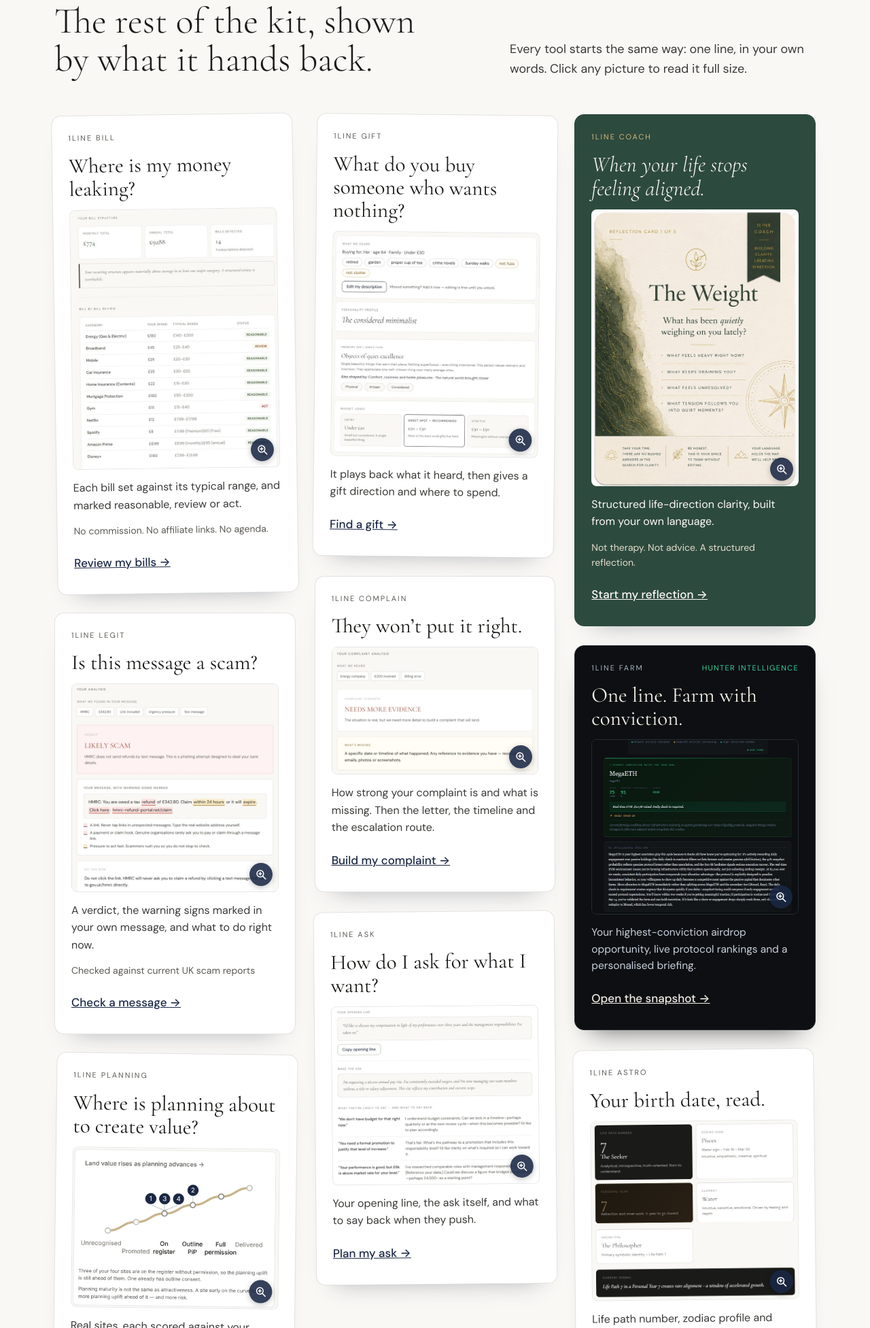
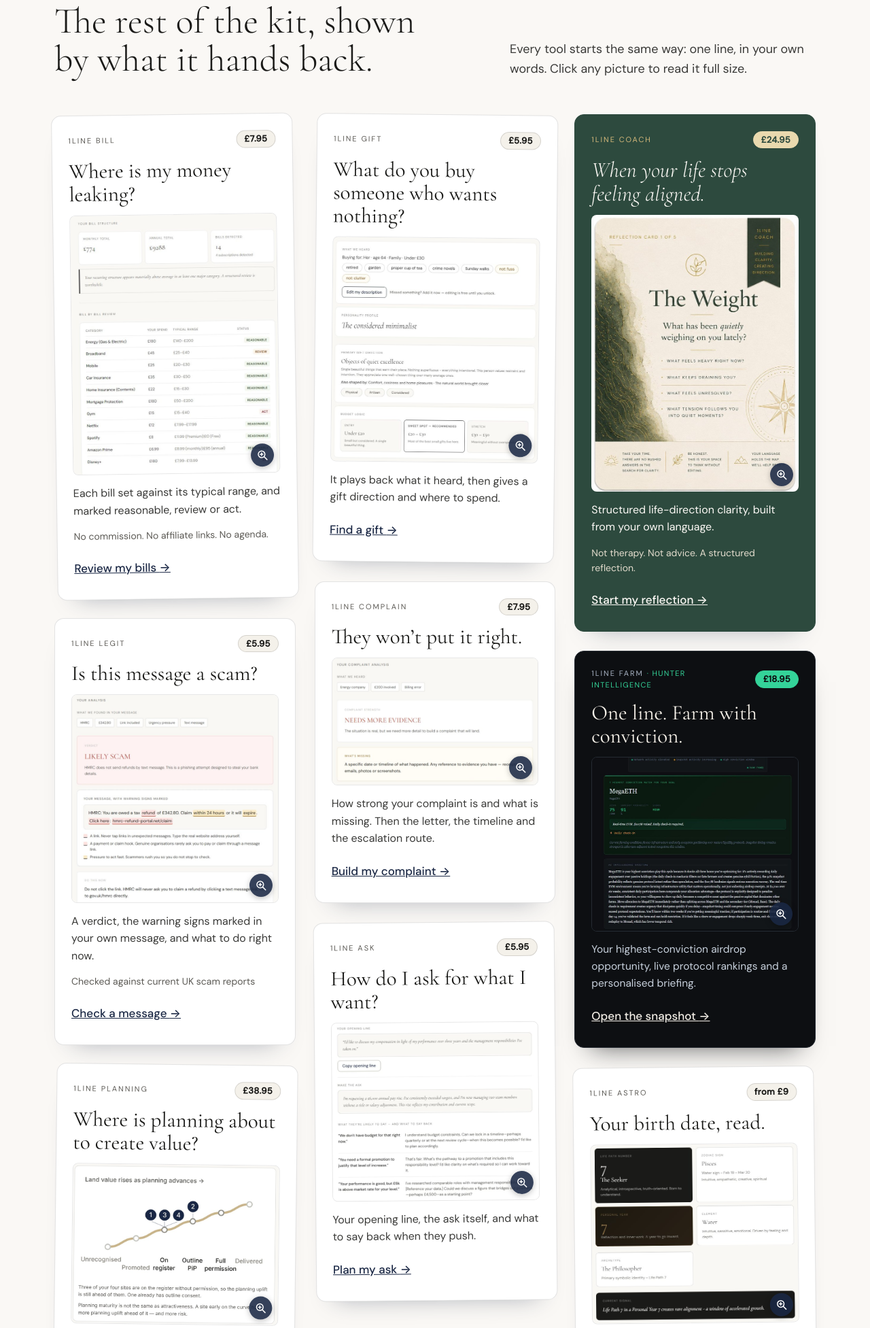
Before and after one commit to OI-ecosystem/1line, a plain HTML site: page index.html in a window 1280 px wide. Shown: the part 2462-4415 px from the top of the page at 68% size. Drawn offline with nearby package versions, Linux system fonts and the light colour scheme.

Commit message:
Add files via upload

```diff
--- a/index.html
+++ b/index.html
@@ -1,4 +1,4 @@
-<!-- 1LINE Index v4.2 | Updated: 15 Nov 2026 | Tool cards and buttons open each tool's landing page again (for example property_folder.html), where the tool is explained in full. This undoes v4.1, which had pointed them at the tool itself. Nothing else changed. Previous: 1LINE Index v4.0 | Updated: 15 Nov 2026 | New homepage. A worked example (Property), the kit shown by real output screenshots, a "More tools" section so every tool stays on sale, RC Loop with real documents, and every screenshot opens full screen when clicked. Kept exactly: the free-trial request (same tools, same email), blog links, GoatCounter and the Lemon Squeezy affiliate script. No prices on this page. Screenshots live in img/home/. Previous: 1LINE Index v3.8 | Updated: 7 Nov 2026 -->
+<!-- 1LINE Index v4.3 | Updated: 25 Nov 2026 | Price tag in the top-right corner of each tool card (agreed with Adrian, 25 Nov): Bill £7.95, Legit £5.95, Planning £38.95, Gift £5.95, Complain £7.95, Ask £5.95, Coach £24.95, Farm £18.95, Astro from £9, EverEcho £7.95, Pitch £9.95. Gold tag on Coach, green on Farm ("Hunter Intelligence" moves next to the name). Nothing else changed. Previous: 1LINE Index v4.2 | Updated: 15 Nov 2026 | Tool cards and buttons open each tool's landing page again (for example property_folder.html), where the tool is explained in full. This undoes v4.1, which had pointed them at the tool itself. Nothing else changed. Previous: 1LINE Index v4.0 | Updated: 15 Nov 2026 | New homepage. A worked example (Property), the kit shown by real output screenshots, a "More tools" section so every tool stays on sale, RC Loop with real documents, and every screenshot opens full screen when clicked. Kept exactly: the free-trial request (same tools, same email), blog links, GoatCounter and the Lemon Squeezy affiliate script. No prices on this page. Screenshots live in img/home/. Previous: 1LINE Index v3.8 | Updated: 7 Nov 2026 -->
 <!DOCTYPE html>
 <html lang="en-GB">
 <head>
@@ -230,6 +230,12 @@ body{font-size:16.5px}
 <!-- Lemon Squeezy affiliate tracking (approved by Garry, 7 Nov 2026) -->
 <script>window.lemonSqueezyAffiliateConfig = { store: "opportunity-intelligence" };</script>
 <script src="https://lmsqueezy.com/affiliate.js" defer></script>
+<style>
+/* -- price tag, top right of each tool card (v4.3). To change a price, edit the tag's text in that card. -- */
+.card-price{flex:none;font-family:var(--sans,inherit);font-size:13px;font-weight:600;letter-spacing:.02em;text-transform:none;color:#1A1A18;background:#F4F1EA;border:1px solid rgba(26,26,24,.14);border-radius:999px;padding:4px 11px;line-height:1.2;white-space:nowrap}
+.card-coach .card-price{color:#2D4A3E;background:#E9D9AE;border-color:#E9D9AE}
+.card-farm .card-price{color:#0D0F12;background:#34D399;border-color:#34D399}
+</style>
 </head>
 <body>
 <header class="top">
@@ -317,7 +323,7 @@ body{font-size:16.5px}
 </div>
 <div class="masonry">
 <article class="card " style="--tilt:-0.8deg">
-<p class="card-name"><span>1LINE Bill</span></p>
+<p class="card-name"><span>1LINE Bill</span><span class="card-price">£7.95</span></p>
 <h3>Where is my money leaking?</h3>
 <a class="zoom " href="img/home/full/bill-read.jpg" data-cap="1LINE Bill: each bill against its typical range"><img src="img/home/bill-read.jpg" width="700" height="880" loading="lazy" alt="1LINE Bill: monthly and annual totals, then each bill against its typical range"><span class="zoom-cue"><svg viewBox="0 0 24 24" width="18" height="18" fill="none" stroke="currentColor" stroke-width="2" stroke-linecap="round" stroke-linejoin="round" aria-hidden="true"><circle cx="10.5" cy="10.5" r="6.5"/><path d="M15.5 15.5 21 21"/><path d="M10.5 7.8v5.4M7.8 10.5h5.4"/></svg><span class="vh"> Open full screen</span></span></a>
 <p class="card-text">Each bill set against its typical range, and marked reasonable, review or act.</p>
@@ -325,7 +331,7 @@ body{font-size:16.5px}
 <a class="go" href="bill_folder.html">Review my bills <span aria-hidden="true">→</span></a>
 </article>
 <article class="card ">
-<p class="card-name"><span>1LINE Legit</span></p>
+<p class="card-name"><span>1LINE Legit</span><span class="card-price">£5.95</span></p>
 <h3>Is this message a scam?</h3>
 <a class="zoom " href="img/home/full/legit-read.jpg" data-cap="1LINE Legit: the verdict, the warning signs and what to do now"><img src="img/home/legit-read.jpg" width="720" height="724" loading="lazy" alt="1LINE Legit: a verdict of likely scam, with the warning signs marked in the message and what to do now"><span class="zoom-cue"><svg viewBox="0 0 24 24" width="18" height="18" fill="none" stroke="currentColor" stroke-width="2" stroke-linecap="round" stroke-linejoin="round" aria-hidden="true"><circle cx="10.5" cy="10.5" r="6.5"/><path d="M15.5 15.5 21 21"/><path d="M10.5 7.8v5.4M7.8 10.5h5.4"/></svg><span class="vh"> Open full screen</span></span></a>
 <p class="card-text">A verdict, the warning signs marked in your own message, and what to do right now.</p>
@@ -333,7 +339,7 @@ body{font-size:16.5px}
 <a class="go" href="legit_folder.html">Check a message <span aria-hidden="true">→</span></a>
 </article>
 <article class="card " style="--tilt:0.7deg">
-<p class="card-name"><span>1LINE Planning</span></p>
+<p class="card-name"><span>1LINE Planning</span><span class="card-price">£38.95</span></p>
 <h3>Where is planning about to create value?</h3>
 <a class="zoom " href="img/home/full/planning.jpg" data-cap="1LINE Planning: your sites on the planning value curve"><img src="img/home/planning.jpg" width="820" height="634" loading="lazy" alt="1LINE Planning: four sites placed along the planning curve, with a short reading"><span class="zoom-cue"><svg viewBox="0 0 24 24" width="18" height="18" fill="none" stroke="currentColor" stroke-width="2" stroke-linecap="round" stroke-linejoin="round" aria-hidden="true"><circle cx="10.5" cy="10.5" r="6.5"/><path d="M15.5 15.5 21 21"/><path d="M10.5 7.8v5.4M7.8 10.5h5.4"/></svg><span class="vh"> Open full screen</span></span></a>
 <p class="card-text">Real sites, each scored against your brief, with the evidence and what to check first.</p>
@@ -341,7 +347,7 @@ body{font-size:16.5px}
 <a class="go" href="planning_folder.html">Find sites <span aria-hidden="true">→</span></a>
 </article>
 <article class="card " style="--tilt:0.6deg">
-<p class="card-name"><span>1LINE Gift</span></p>
+<p class="card-name"><span>1LINE Gift</span><span class="card-price">£5.95</span></p>
 <h3>What do you buy someone who wants nothing?</h3>
 <a class="zoom " href="img/home/full/gift-read.jpg" data-cap="1LINE Gift: what it heard and the gift direction"><img src="img/home/gift-read.jpg" width="700" height="761" loading="lazy" alt="1LINE Gift: what it heard, a personality profile and the main gift direction"><span class="zoom-cue"><svg viewBox="0 0 24 24" width="18" height="18" fill="none" stroke="currentColor" stroke-width="2" stroke-linecap="round" stroke-linejoin="round" aria-hidden="true"><circle cx="10.5" cy="10.5" r="6.5"/><path d="M15.5 15.5 21 21"/><path d="M10.5 7.8v5.4M7.8 10.5h5.4"/></svg><span class="vh"> Open full screen</span></span></a>
 <p class="card-text">It plays back what it heard, then gives a gift direction and where to spend.</p>
@@ -349,7 +355,7 @@ body{font-size:16.5px}
 <a class="go" href="gift_folder.html">Find a gift <span aria-hidden="true">→</span></a>
 </article>
 <article class="card ">
-<p class="card-name"><span>1LINE Complain</span></p>
+<p class="card-name"><span>1LINE Complain</span><span class="card-price">£7.95</span></p>
 <h3>They won’t put it right.</h3>
 <a class="zoom " href="img/home/full/complain-read.jpg" data-cap="1LINE Complain: how strong your complaint is and what is missing"><img src="img/home/complain-read.jpg" width="720" height="442" loading="lazy" alt="1LINE Complain: what it heard, the strength of the complaint and what is missing"><span class="zoom-cue"><svg viewBox="0 0 24 24" width="18" height="18" fill="none" stroke="currentColor" stroke-width="2" stroke-linecap="round" stroke-linejoin="round" aria-hidden="true"><circle cx="10.5" cy="10.5" r="6.5"/><path d="M15.5 15.5 21 21"/><path d="M10.5 7.8v5.4M7.8 10.5h5.4"/></svg><span class="vh"> Open full screen</span></span></a>
 <p class="card-text">How strong your complaint is and what is missing. Then the letter, the timeline and the escalation route.</p>
@@ -357,7 +363,7 @@ body{font-size:16.5px}
 <a class="go" href="complain_folder.html">Build my complaint <span aria-hidden="true">→</span></a>
 </article>
 <article class="card " style="--tilt:-0.5deg">
-<p class="card-name"><span>1LINE Ask</span></p>
+<p class="card-name"><span>1LINE Ask</span><span class="card-price">£5.95</span></p>
 <h3>How do I ask for what I want?</h3>
 <a class="zoom " href="img/home/full/ask-read.jpg" data-cap="1LINE Ask: your opening line, the ask and what to say back"><img src="img/home/ask-read.jpg" width="720" height="621" loading="lazy" alt="1LINE Ask: an opening line, the ask itself, and what they are likely to say with what to say back"><span class="zoom-cue"><svg viewBox="0 0 24 24" width="18" height="18" fill="none" stroke="currentColor" stroke-width="2" stroke-linecap="round" stroke-linejoin="round" aria-hidden="true"><circle cx="10.5" cy="10.5" r="6.5"/><path d="M15.5 15.5 21 21"/><path d="M10.5 7.8v5.4M7.8 10.5h5.4"/></svg><span class="vh"> Open full screen</span></span></a>
 <p class="card-text">Your opening line, the ask itself, and what to say back when they push.</p>
@@ -365,7 +371,7 @@ body{font-size:16.5px}
 <a class="go" href="ask_folder.html">Plan my ask <span aria-hidden="true">→</span></a>
 </article>
 <article class="card card-coach">
-<p class="card-name"><span>1LINE Coach</span></p>
+<p class="card-name"><span>1LINE Coach</span><span class="card-price">£24.95</span></p>
 <h3>When your life stops feeling aligned.</h3>
 <a class="zoom " href="img/home/full/coach.jpg" data-cap="1LINE Coach: a reflection card"><img src="img/home/coach.jpg" width="700" height="933" loading="lazy" alt="1LINE Coach: a reflection card titled The Weight, asking what has been quietly weighing on you"><span class="zoom-cue"><svg viewBox="0 0 24 24" width="18" height="18" fill="none" stroke="currentColor" stroke-width="2" stroke-linecap="round" stroke-linejoin="round" aria-hidden="true"><circle cx="10.5" cy="10.5" r="6.5"/><path d="M15.5 15.5 21 21"/><path d="M10.5 7.8v5.4M7.8 10.5h5.4"/></svg><span class="vh"> Open full screen</span></span></a>
 <p class="card-text">Structured life-direction clarity, built from your own language.</p>
@@ -373,7 +379,7 @@ body{font-size:16.5px}
 <a class="go" href="coach_folder.html">Start my reflection <span aria-hidden="true">→</span></a>
 </article>
 <article class="card card-farm">
-<p class="card-name"><span>1LINE Farm</span><span class="card-tag">Hunter Intelligence</span></p>
+<p class="card-name"><span>1LINE Farm <span class="card-tag">· Hunter Intelligence</span></span><span class="card-price">£18.95</span></p>
 <h3>One line. Farm with conviction.</h3>
 <a class="zoom " href="img/home/full/farm.jpg" data-cap="1LINE Farm: the highest-conviction opportunity and briefing"><img src="img/home/farm.jpg" width="800" height="675" loading="lazy" alt="1LINE Farm: the highest-conviction opportunity with its scores and a written briefing"><span class="zoom-cue"><svg viewBox="0 0 24 24" width="18" height="18" fill="none" stroke="currentColor" stroke-width="2" stroke-linecap="round" stroke-linejoin="round" aria-hidden="true"><circle cx="10.5" cy="10.5" r="6.5"/><path d="M15.5 15.5 21 21"/><path d="M10.5 7.8v5.4M7.8 10.5h5.4"/></svg><span class="vh"> Open full screen</span></span></a>
 <p class="card-text">Your highest-conviction airdrop opportunity, live protocol rankings and a personalised briefing.</p>
@@ -381,7 +387,7 @@ body{font-size:16.5px}
 <a class="go" href="farm_folder.html">Open the snapshot <span aria-hidden="true">→</span></a>
 </article>
 <article class="card " style="--tilt:-0.6deg">
-<p class="card-name"><span>1LINE Astro</span></p>
+<p class="card-name"><span>1LINE Astro</span><span class="card-price">from £9</span></p>
 <h3>Your birth date, read.</h3>
 <a class="zoom " href="img/home/full/astro-read.jpg" data-cap="1LINE Astro: your profile at a glance"><img src="img/home/astro-read.jpg" width="676" height="585" loading="lazy" alt="1LINE Astro: life path number, zodiac sign, personal year, element and archetype"><span class="zoom-cue"><svg viewBox="0 0 24 24" width="18" height="18" fill="none" stroke="currentColor" stroke-width="2" stroke-linecap="round" stroke-linejoin="round" aria-hidden="true"><circle cx="10.5" cy="10.5" r="6.5"/><path d="M15.5 15.5 21 21"/><path d="M10.5 7.8v5.4M7.8 10.5h5.4"/></svg><span class="vh"> Open full screen</span></span></a>
 <p class="card-text">Life path number, zodiac profile and personal year cycle, through to a month-by-month annual forecast.</p>
@@ -403,14 +409,14 @@ body{font-size:16.5px}
 </div>
 <div class="duo">
 <article class="card">
-<p class="card-name"><span>EverEcho</span></p>
+<p class="card-name"><span>EverEcho</span><span class="card-price">£7.95</span></p>
 <h3>What shall we call the baby?</h3>
 <a class="zoom " href="img/home/full/everecho.jpg" data-cap="EverEcho: a name, its meaning, lucky numbers and an identity colour"><img src="img/home/everecho.jpg" width="621" height="630" loading="lazy" alt="EverEcho: a suggested name, lucky numbers, symbolic meaning and an identity colour"><span class="zoom-cue"><svg viewBox="0 0 24 24" width="18" height="18" fill="none" stroke="currentColor" stroke-width="2" stroke-linecap="round" stroke-linejoin="round" aria-hidden="true"><circle cx="10.5" cy="10.5" r="6.5"/><path d="M15.5 15.5 21 21"/><path d="M10.5 7.8v5.4M7.8 10.5h5.4"/></svg><span class="vh"> Open full screen</span></span></a>
 <p class="card-text">Describe the future you hope your child grows into. EverEcho returns a name, its meaning, lucky numbers and an identity colour, drawn from your own words.</p>
 <a class="go" href="everecho_folder.html">Find a name <span aria-hidden="true">→</span></a>
 </article>
 <article class="card">
-<p class="card-name"><span>1LINE Pitch</span></p>
+<p class="card-name"><span>1LINE Pitch</span><span class="card-price">£9.95</span></p>
 <h3>Explain what you do. Clearly.</h3>
 <a class="zoom " href="img/home/full/pitch.jpg" data-cap="1LINE Pitch: elevator pitch, written pitch and one-liner"><img src="img/home/pitch.jpg" width="621" height="662" loading="lazy" alt="1LINE Pitch: an elevator pitch to speak, a written pitch for emails, and a one-liner for introductions"><span class="zoom-cue"><svg viewBox="0 0 24 24" width="18" height="18" fill="none" stroke="currentColor" stroke-width="2" stroke-linecap="round" stroke-linejoin="round" aria-hidden="true"><circle cx="10.5" cy="10.5" r="6.5"/><path d="M15.5 15.5 21 21"/><path d="M10.5 7.8v5.4M7.8 10.5h5.4"/></svg><span class="vh"> Open full screen</span></span></a>
 <p class="card-text">One honest paragraph about your business becomes an elevator pitch to speak, a written pitch for emails and proposals, and a one-liner for introductions.</p>
```
